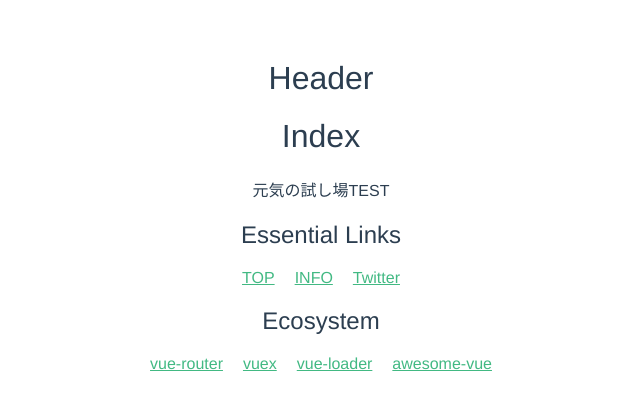
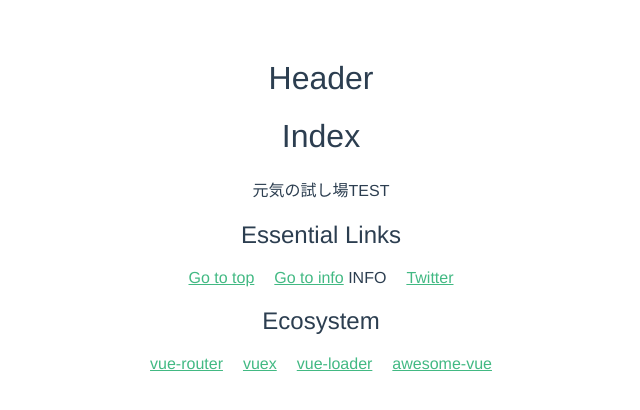
Before and after one commit to campustationForFleek/campustation, a Vue app: page / in a window 1280 px wide. Shown: the top 410 px of the page, without its empty margins (319-959 px from the left). Built offline with nearby package versions, Linux system fonts and the light colour scheme.

Commit message:
こういうことか

```diff
--- a/src/components/Index.vue
+++ b/src/components/Index.vue
@@ -5,12 +5,10 @@
     <h2>Essential Links</h2>
     <ul>
       <li>
-        <a href="/top">
-          TOP
-        </a>
+        <router-link to="/top">Go to top</router-link>
       </li>
       <li>
-        <a href="/info">
+        <router-link to="/info">Go to info</router-link>
           INFO
         </a>
       </li>
```
